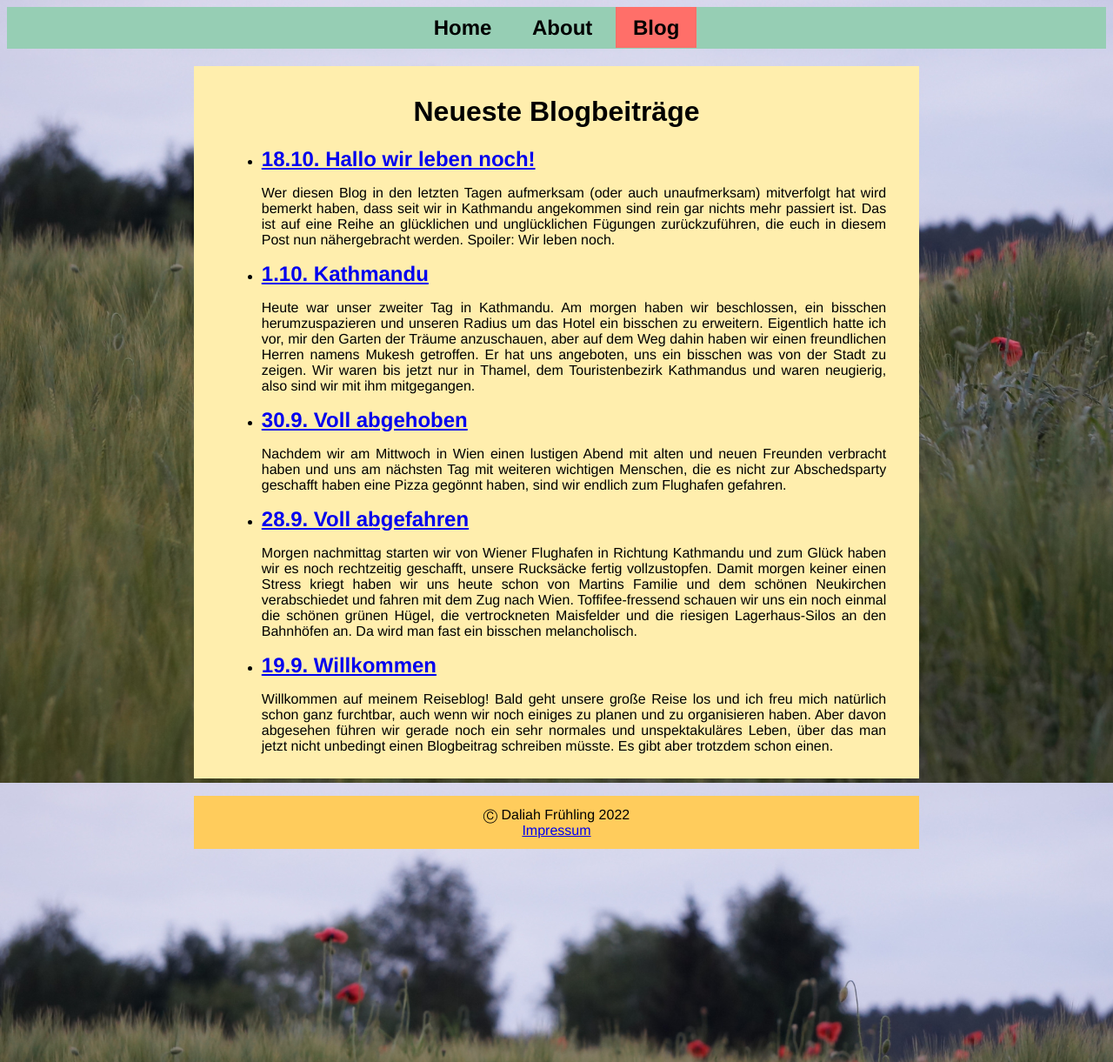
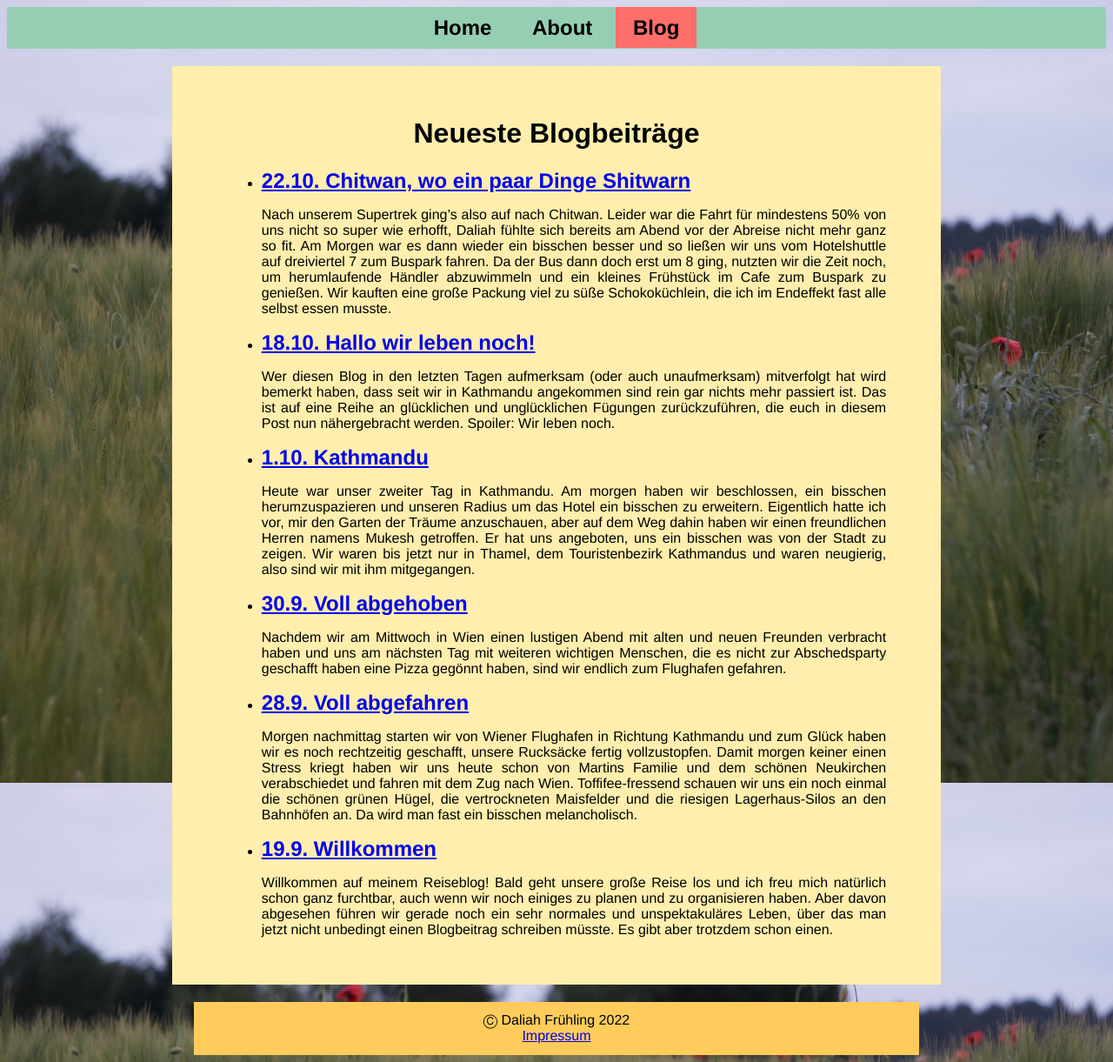
Before and after one commit to grundlbert/blog, a Jekyll site: the page built from blog.html, in a window 1280 px wide. Shown: the whole page at 87% size. Built offline with Jekyll 4.4.1, drawn with Linux system fonts in a browser that asks for light colours; some of the changed lines change nothing that is shown.

Commit message:
add blogpost chitwan

```diff
--- /dev/null
+++ b/_posts/2022-10-22-chitwan.md
@@ -0,0 +1,80 @@
+---
+title: 22.10. Chitwan, wo ein paar Dinge Shitwarn
+author: Martin
+comment_title: chitwan
+bg_img: NEPAL.JPG
+---
+
+Nach unserem Supertrek ging's also auf nach Chitwan. Leider war die Fahrt für mindestens 50% von uns nicht so super wie erhofft, Daliah fühlte sich bereits am Abend vor der Abreise nicht mehr ganz so fit. Am Morgen war es dann wieder ein bisschen besser und so ließen wir uns vom Hotelshuttle auf dreiviertel 7 zum Buspark fahren. Da der Bus dann doch erst um 8 ging, nutzten wir die Zeit noch, um herumlaufende Händler abzuwimmeln und ein kleines Frühstück im Cafe zum Buspark zu genießen. Wir kauften eine große Packung viel zu süße Schokoküchlein, die ich im Endeffekt fast alle selbst essen musste.
+
+##### Busfahrt und Ankunft in Chitwan (8. Oktober)
+
+Als dann der Bus losfuhr (er war dieses Mal immer noch recht luxuriös für nepalesische Verhältnisse, jedoch war es ziemlich eng und somit war der Mittelgang bald mit Beinen von diversen Reisenden gefüllt), dauerte es nicht sehr lange bis sich Daliah wegen Schwindel und Erschöpfung auf meine Oberschenkel legte. So verbrachten wir dann eigentlich die gesamte Fahrt. Bei der ersten Pause tauschten wir die Plätze, somit war ich am Fenster und hatte ein suuper Aussicht, während Daliah langsam vor sich hinstarb.<br>Was mich sehr beeindruckte, waren die ganzen natürlichen Flussläufe. Bei der ersten Busfahrt hab ich Daliah mal gefragt, wieso die Flüsse da alle so verkommen ausschauen. Sie hat mir dann erklärt, dass das daran liegt, dass die nicht reguliert worden sind. Und als aufmerksamer Student von ihrem Studium weiß ich natürlich, wie cool das ist. Dass dann viel mehr Tiere geeignete Lebensräume finden und dass mehr Platz ist, um Hochwasser abzufangen. Und wenn man das weiß, schauen die Flüsse gleich nochmal viel beeindruckender aus.
+
+{% include image.html file="CW_Fluss.JPG" description="natürlicher Fluss in Nepal" width="60%" %}
+
+Bei der Mittagspause um 10:30 versuchte ich, 2 Bananenlassi zu organisieren. Anscheinend war meine Bestellweise nicht aggressiv genug, und so wartete ich eine Zeit lang, bis sich ein netter Nepalesenherr, der gerade familiäre Pflichten erfüllte und seine Frau zum Familienbesuch gebracht hatte, erbarmte und für mich bestellte. Der Bezahlvorgang war den Barkeepern anscheinend genau so wichtig wie meine Bestellung, ich stellte mich dann aber besser an.<br>
+Wir genossen unsere Lassis, schauten den zwei Deutschen aus unserem Bus beim Jointrauchen zu und warteten bis der Busfahrer wieder alle zusammentrommelte. Bei solchen Raststationen ist es immer recht laut. Das kommt einerseits davon, dass sie gleich neben der Straße ist und viele Menschen dort sind, andererseits davon, dass manche Busfahrer zum Ende der Pause in ihren Bus gehen und hupen, bis wieder alle da sind.<br>
+Wieder im Bus wurden Beine geparkt, Aussicht war super, Daliah kaputt. Die zwei Deutschen lachten viel und schliefen nach kurzer Zeit ein. Nach insgesamt 7h kamen wir in Chitwan an und wurden von unserem Premiumhotel abgeholt. Es gab Welcome Drinks, kleine Häuschen mit großen Zimmern, All Inclusive Verpflegung und durchgeplante Tagesabläufe. Wir beschlossen, die erste Tour sausen zu lassen, Daliah blieb mit Kopfschmerzen und etwas Fieber im Bett, ich gönnte mir ein etwas spätes Mittagessen.
+
+Unsere Wäsche war noch etwas nass vom Drecken, recht sauber war sie auch nicht mehr und wir dachten, in Chitwan gibt's sicher wo eine Möglichkeit, das zu ändern. Die vom Hotel meinten, sie hätten zwar einen Laundry Service, aber der ist ultrateuer und in der Nähe gibt es eine Wäscherei, da sollten wir mal nachfragen. Google Maps sagte nichts dazu, also ging ich ungefähr in die vom Hotel angegebene Richtung. Ich fand dann eine Wäscherei, man zahlt dort per Stück und es ist auch recht teuer. Die Idee, einfach nur die nötigsten Dinge zu waschen und den Rest in Kathmandu hatte ich vorsichtshalber mal nicht. Dafür die, alles selbst im Hotel zu waschen. Der Nachbar hatte seinen Elefanten in der Elefantengarage geparkt und den Misthaufen angezündet. Daliah stimmte mir zu, wirkte aber, als hätte sie grad andere Sorgen. Sie hatte jetzt auch mehr Fieber und starkes Kopfweh. Sie "ballerte sich eine Schmerztablette rein" (Zitat Daliah F.) und wir beschlossen abzuwarten und viel zu trinken. Ich spannte Wäscheleinen im Zimmer, machte eine Sauerei im Badezimmer, wurde viel von einer unterstützenden Freundin gelobt und am Ende wirkte die Wäsche sauber. Wir waren recht zuversichtlich, dass wir zur Abreise wieder trockene Wäsche haben. Die Zuversicht schwand im Laufe der nächsten 3 Tage. Ich glaube, die Chancen standen nie besonders gut, da das Klima in Chitwan sehr warm und feucht ist.
+
+{% include image.html file="CW_Waesche.JPG" description="Wäschetrocknen" width="60%" %}
+
+##### Safaritime (9. Oktober)
+
+Die Schmerztablette wirkte, wir beschlossen aber, zur Sicherheit auch am nächsten Vormittag im Hotel zu bleiben. Am Nachmittag traten wir dann der Reisegruppe zur Jeepsafari bei. Dabei wurden 13 Hotelgäste, 2 Guides und 2 Fahrer in 2 Jeeps aufgeteilt. In unserem waren dann 1 Fahrer, 1 Guide und 11 Touris. Auf dem Weg zum Nationalpark begegneten wir haufenweise anderen Jeeps, die das gleiche Ziel hatten. Der Park besteht aus verschiedenen Landschaftsformen, die alle einen sehr natürlichen Touch hatten. Der Wald wirkte wie ein richtiger Urwald, mit großen Bäumen, viel herumliegendem Totholz und einer schier undurchdringbaren Buschschicht, in der einige Dammhirsche zu finden waren. Es gab auch riesige Graslandschaften (Savannen?) und Flüsse. Wir blieben in einer Savanne stehen, der Guide meinte, er hätte einen Tiger gehört. Da von uns niemand wusste, wie sich ein Tiger anhört, konnten wir das nicht so richtig beurteilen. Unser Guide war auch gleichzeitig der Rezeptionist und kannte vermutlich jedes Tier in der Gegend.
+
+{% include image.html file="CW_Hirsche.JPG" description="Sumpflandschaft mit Dammhirschen" width="60%" %}
+
+Wir setzten die Tour fort, weiter durch beeindruckende Landschaften und erreichten nach einiger Zeit die Pausestation. Dort gab es ein großes, stinkendes Klo und man konnte sich in Plastik verpackte Snacks und Getränke kaufen. Es war natürlich ganz nett, aber wir fragten uns dann, wieso das im Nationalpark erlaubt ist. Das ist uns auch schon beim Trekken aufgefallen. Die ganze Annapurnaregion ist ein Nationalpark und es gibt Hinweisschilder, dass jegliche Verunreinigung verboten ist. Zugegeben, es liegt doch um einiges weniger herum als im restlichen Nepal, wo anscheinend eine "Die ganze Welt ist mein Mülleimer" Mentalität herrscht, aber seinen Müll neben der Straße so halb zu verbrennen und den Rest einfach liegen zu lassen trifft die Vorgaben auch nicht perfekt.<br>
+Zum Ende unserer Pause trudelten viele andere Jeeps ein und wir waren froh, dass wir die ersten waren und schon wieder fuhren. Ein nepalesischer Tourikollege hatte sich noch schnell einen heißen Tee im Pappbecher gekauft und nahm diesen mit auf die Rumpeltour. Wir wissen nicht, wieviel er davon wirklich getrunken hat, auf jeden Fall war der Becher recht schnell wieder leer und die Reihe vor uns nass.<br>
+Recht bald nach der Pause kamen wir an einem Einhorn vorbei. Es war dick und grau und stapfte durch den Sumpf. Der Guide war beruhigt und erzählte interessante Dinge, die wir leider nicht mehr so genau wissen. Wir machten noch einen Stopp bei einem Vogelbeobachtungsturm und sahen dann noch viel Wald, ein paar Dammhirsche und einige Vögel. Daliah wurde vom Guide gelobt, da sie sehr viele interessante Dinge entdeckte, dann fuhren wir auch schon wieder zurück zum Hotel.
+
+{% include image.html file="CW_Nashorn.JPG" description="Rhinoceros unicornis" width="60%" %}
+
+##### Kanukanukanu (10. Oktober)
+
+Daliah war leider immer noch in einem relativ schlechten Zustand, war aber mit genug Motivation und einer halben Schmerztablette fit für den Vormittagsausflug. Wir wurden mit einer Gruppe Norweger im Hotelshuttle zu einem Fluss gefahren und alle in ein großes, schmales Holzboot geladen, das dann von selbst den Fluss hinuntertrieb. Unser Guide war ein anderer als am Tag zuvor, kannte sich aber nicht weniger gut aus. Wir sahen mehrere Exemplare von den zwei dort lebenden Krokodilarten. Das dickere, das alles frisst, was ihm vor's Maul kommt, und das dünne, das sich nur von einer speziellen Fischart ernährt. Der Guide sagte, wenn jemand mit den Tieren schwimmen wolle, wäre das ohne Aufpreis möglich, trotzdem wollte keiner. Links und rechts des Flusses türmte sich der Urwald auf, in manchen Bäumen waren Affen, aus dem Boot waren sie aber recht schwer zu sehen.
+
+{% include image.html file="CW_Krokodil.JPG" description="dicker Allesfresser" width="60%" %}
+
+Nach der Bootsfahrt gab es noch einen Spaziergang durch den Urwald. Das Areal war ein anderes als am Vortag, aber es war, als würden wir durch das Gelände gehen, das wir am Vortag aus dem Jeep heraus beobachten konnten. Definitv war es einer der spektakulärsten Waldspaziergänge, die ich bis jetzt unternommen habe. Wir sahen Termitenhaufen, Nashornspuren, riesige Lianen und im Baum hüpfende Affen. Ähnlich wie Staudenknöterich oder die kanadische Goldrute in Österreich gibt es auch in Nepal invasive Pflanzen, die alles überwuchern und somit Schaden anrichten. Es wurden unabsichtlich einige Blutegel gefüttert und kurz vor der "Elephant Breeding Station" war ein Magic Mushroom im Boden.
+
+{% include image.html file="CW_DaliBaum.JPG" description="kleiner Kletteraffe" width="40%" %}
+
+Ich vermute, Daliah hat ihn heimlich gekostet, auf jeden Fall wurde ihr plötzlich sehr schwindlig und so verbrachten wir die Zeit bei den Elefanten auf einer kleinen "Bank". Währenddessen konnten wir große Elefantendamen beim Stehen und kleine Elefantenbabys beim Rangeln beobachten. In der Station gibt es nämlich nur weibliche Erwachsene und sehr junge Elefanten. Die männlichen werden irgendwann ausgewildert, da die sonst Radau machen. Einmal im Jahr kommt ein Elefantenbulle (immer der gleiche) aus dem Wald und besteigt dann die Ladys. Somit haben alle Babys, die zurzeit in der Station sind, den gleichen Vater. Die Elefanten sind alle hinter einem Elektrozaun. Das hat den Grund, dass irgendwelche Touristen ein Video auf TikTok gepostet haben, in dem sie Elefanten mit Instantnudeln (samt Verpackung) fütterten.
+
+{% include image.html file="CW_Elefanten.JPG" description="Elefantenbabys beim Rangeln" width="60%" %}
+
+Weiter ging's über eine sehr große Hängebrücke, dann durften wir noch auf einer der riesigen Bambusschaukeln schaukeln (Daliah meinte, ihr sei auch ohne schon schwindlig genug) und danach fuhren wir in ein traditionelles Dorf der Ureinwohner in dem Gebiet, den "Tharu". Wir saßen in einem Bau aus Lehm und Elefantengras, unser Guide erzählte, dass diese Bauten langsam aussterben, da sie recht pflegeaufwendig sind und jedes Jahr fast komplett erneuert werden müssen aufgrund der Erosion. Außerdem ist die Kuh auch in Nepal ein heiliges Tier, man darf nur ihre Milch nehmen, aber sie nicht schlachten. Deshalb haben die meisten Leute Büffel oder andere Rinder, weil bei denen ist's wurst. Für den Rest vom Dorf ließen wir die Norweger allein und warteten im Bus, einer von uns in der Waagrechten.
+
+{% include image.html file="CW_Tharu.JPG" description="Daliah im Tharudorf" width="60%" %}
+
+Kurze Zeit später fuhren wir wieder ins Hotel. Und da wir jetzt so viel ausgelassen hatten, baten wir um eine kleine Privatführung zum nächsten Arzt. Das war recht unkompliziert und der nahm Daliah dann auch gleich dran, während ich im Wartezimmer das Handygame "2048" spielte. Als ich dann fertig war, kam Daliah wieder heraus, kaufte sich einige Medikamente und wir fuhren wieder zurück. Wir cancellten die "Elephant Back Safari" für den Nachmittag und chillten wieder im Hotel.
+
+##### Back to Kathmandu (11. Oktober)
+
+Wir standen recht bald auf, packten die immer noch feuchte und schon wieder müffelnde Wäsche zusammen, einer von uns frühstückte und dann wurden wir wieder zur Busstation gefahren. Die Busfahrt war ähnlich wie die vorherige, wir hatten den gleichen Bus und den gleichen Fahrer, es war aber etwas weniger Verkehr. Daliah war in einem noch miserableren Zustand und ich saß gleich vom Anfang der Fahrt am Fenster. Nach ein paar Minuten Fahrt stiegen 6 Nepalesen ein, die die Plätze neben und hinter uns hatten. Sie probierten fast jede erdenkliche Sitzkombination aus und dann konnten wir weiterfahren. Die Fahrt zog sich hin und am Nachmittag kamen wir wieder in Kathmandu an. Die Station dort ist nicht wie in den anderen Städten ein kleiner Buspark, sondern einfach irgendwo an einer großen Straße. Zum Glück kam aber bald ein Taxi vorbei, das vermutlich zu teuer war für die Verhältnisse dort. Wir gingen in der Situation aber das Risiko des Verhandelns dann nicht ein und zahlten die (umgerechnet) 3,20€ bis zum Hotel. Beide waren froh, dass Daliah wieder in ein Bett gefunden hatte. Am Abend rief sie dann das vom Arzt in Chitwan empfohlene Krankenhaus an. Die sagten ihr, wenns gar nicht geht, solle sie gleich kommen, ansonsten morgen. Es "ging", also beschlossen wir, am nächsten Tag zu fahren.
+
+{% include image.html file="CW_Bus.JPG" description="Reisebus" width="60%" %}
+
+##### Swacon International Hospital (12. Oktober)
+
+Vor der Fahrt zum Krankenhaus beschlossen wir, den Wäscheservice zu nutzen. Der war deutlich günstiger, man zahlte pro Kilo. Wir ließen uns vom Hotel ein Taxi zum Krankenhaus organisieren. Dort wurden wir in den Notaufnahmeraum gebracht, Daten aufgenommen und Blut abgenommen. Ein Arzt meinte, sie machen einen Denguefiebertest. Daliah wurde in den Röntgenraum gebracht, ich wartete davor. Auf einmal gingen Leute sehr schnell ein und aus, irgendwas krachte im Röntgenraum, und kurz darauf sah ich einen Securitymann, der meine Freundin im Rollstuhl herumschiebt.<br>
+Wir wurden dann in ein Krankenhauszimmer gebracht, das eigentlich mehr an ein Hotelzimmer erinnerte und waren froh, einen sicheren Ort mit qualifiziertem Gesundheitspersonal gefunden zu haben. Es kamen immer wieder Schwestern herein, die ähnliche Dinge fragten und Infusionen anschlossen. Es war alles recht sauber, nur das Badezimmer roch immer nach Abfluss. Es kam ein junger Mann, der uns Speisekarten gab und Raumspray verteilte, überall, nur nicht im Bad. Wir bestellten, warteten weiter und waren leicht verunsichert.<br>
+Während wir warteten schauten wir mal die Versicherungsunterlagen durch. "Vor einem stationären Aufenthalt muss unbedingt die Versicherungshotline informiert werden." Oh. Das war schwierig. Einerseits waren wir ja schon stationär, andererseits war es mit unserer Nepalsimkarte gar nicht möglich dort anzurufen. Es war ein Tag voll leichter Panik. Glücklicherweise kam bald die sehr nette "Insurance-Lady", nahm unsere Pässe und Unterlagen mit und meinte, sie kümmere sich darum. Sie komme dann bald wieder. Wir bekamen unser Essen, das ich alleine aufessen musste und einige Stunden später, nach ein paar Mal nachfragen, kam auch die Insurance-Lady wieder und gab uns unsere Unterlagen zurück. Wir lernten dann bald, dass man immer sehr oft nachfragen muss, wenn man irgendetwas braucht.<br>
+Wir erfragten, dass wir beide im Krankenhaus bleiben können, und da wir in unserem Hotel noch eine Nacht hätten, dachten wir, es wäre schlauer, dort gleich noch auszuchecken. Glücklicherweise konnte ich mit dem Krankenhausshuttle dorthin fahren. Es war ca 17:30, die Wäsche brauche noch 20 Minuten, die Dusche wirkte kalt, also packte ich schonmal was ging. Die Rezeption meinte, es dauere doch bis 19:30. Ich probierte dann doch die Dusche, irgendwann wurde sie sogar warm. Ich setzte mich dann in die Lobby und trank Milk Tea, Daliah schrieb mir, sie habe jetzt Denguefieber.<br>
+Um 20:15 kam dann der Typ aus der Wäscherei. Er konnte nicht wirklich Englisch, wollte mit mir die Wäsche checken und begann jedes einzelne unserer Kleidungsstücke herzuzeigen und fragte mich, ob es unseres sei. Ich fragte mich, ob die Farbe bei manchen Sachen vorher schon so war und ob unsere Merinosachen einzeln gewaschen wurden (Spoiler: beides nein), wollte aber nur so schnell wie möglich alles einpacken und zurück ins Krankenhaus zu meiner denguierten Freundin.<br>
+Nach einer sehr wilden Taxifahrt kam ich wieder ins Hospital und schlief nach einem leckeren Abendessen und einem Oreomilchshake so gut, dass mir gar nicht auffiel, dass Daliah fast gar nicht schlafen konnte. Ihre Arme und Beine waren recht rot geworden und hatten furchtbar zu jucken begonnen.
+
+##### mehr Hospital (13.-15. Oktober)
+
+In der Früh kamen Schwestern ins Zimmer und spritzten Medikamente in Daliahs linken Arm (da war so ein Ding für Infusionen installiert), ein paar Minuten später kam jemand und nahm Blut aus ihrem rechten Arm. Dem Personal beim Arbeiten zuzusehen war wirklich spannend. Es wirkte, als ob die grundsätzliche Hygieneregeln erst etwas später in der Ausbildung drankommen. Der Infusionsschlauch wurde immer wiederverwendet, und wenn keine Infusion angeschlossen war, hing er einfach im Zimmer herum. Umso mehr stieg die Vorfreude (vor allem Daliahs) auf den Weiterflug. Eine Schwester brachte eine Lotion gegen den Ausschlag und verteilte mit zu großen Handschuhen ein wenig davon sehr ungleichmäßig auf den falschen Stellen.<br>
+Der Arzt sagte uns, dass wir noch 1-2 Tage warten müssen und somit war die Tagesaufgabe klar: Flug verschieben, der eigentlich am gleichen Tag um 10 am Abend gehen sollte. Auf eine etwas umständliche Weise über die nette Insurancelady klappte das dann. Daliahs Juckreiz war den ganzen Tag über furchtbar, ich trank 2 Oreshakes und am Abend machten wir einen Spaziergang durch den kleinen Innenhof/Parkplatz.<br>
+Die nächste Nacht fing relativ furchtbar an: Ich konnte sehr lange nicht schlafen, weil Daliah so viel herumjammerte, bis wir einen Arzt riefen, der meinte, Daliah könne ihre Extremitäten in kaltem Wasser kühlen. Das half sehr gut und danach konnten wir beide schlafen.<br>
+Der nächste Tag spielte sich recht ähnlich ab, unser Tagesproblem war das Visum, das nun einen Tag zu kurz war. Die Insurancelady half uns wieder, wir gingen zweimal kurz spazieren und ich trank nur einen Oreoshake. Bei einem Spaziergang trafen wir einen anderen Patienten, ein Norweger, der im Gebirge kurzzeitig sein Augenlicht verloren hatte. Nun war ihm langweilig und er fragte, ob wir mit ihm Karten spielen wollen. Daliah war schon wieder recht erschöpft und legte sich ins Bett, ich besuchte ihn dann in seinem Zimmer. Wir sortierten die Karten, 1 fehlte, und gingen wieder in den Garten, plauderten ein bisschen und dann ging jeder seiner Wege. Ich ins Zimmer, er in die Bar nebenan zum Bier trinken.<br>
+Daliah und ich schauten noch ein paar YouTube Videos an, der Ausschlag und Juckreiz war schon fast verschwunden. In dieser Nacht gab es keine Probleme mehr und es stand uns nur noch ein Tag bevor.<br>
+Der letzte Tag im Swacon International Hospital ging recht entspannt vorüber. Daliahs Vitalwerte stiegen wieder in den grünen Bereich, der Doktor gab das OK für die Abreise und ich trank meinen letzten Oreoshake. Bei unserem letzten Spaziergang pflückte mir der Chaffeur drei leckere Guaven (leider mussten wir zwei davon zurücklassen, die waren aber auch noch nicht ganz reif), dann packten wir unsere Sachen und wurden zum Flughafen gefahren. Wir hatten noch einiges an Bargeld dabei und kauften uns noch einen Hut, Walnüsse und getrockneten Yak-Käse.
+
+Wir mussten noch fast 4 Stunden warten und waren irgendwie froh, dass wir die Nepal-Experience abgeschlossen haben. Etwas wehmütig wurden wir dann aber doch beim Gedanken an die wunderschönen Landschaften und liebenswürdigen Gauner.
--- a/_sass/main.scss
+++ b/_sass/main.scss
@@ -57,7 +57,7 @@ main {
   max-width: 1500px;
   background-color: #ffeead;
   margin: 20px auto 0px auto;
-  padding: calc(1%) calc(3%);
+  padding: calc(3%) calc(5%);
 //old styling
 //  margin-left: auto;
 //  margin-right: auto;
```
Also changed, not shown: assets/img/CW_Bus.JPG (added), assets/img/CW_DaliBaum.JPG (added), assets/img/CW_Elefanten.JPG (added), assets/img/CW_Fluss.JPG (added), assets/img/CW_Hirsche.JPG (added), assets/img/CW_Krokodil.JPG (added), assets/img/CW_Nashorn.JPG (added), assets/img/CW_Tharu.JPG (added), assets/img/CW_Waesche.JPG (added).
